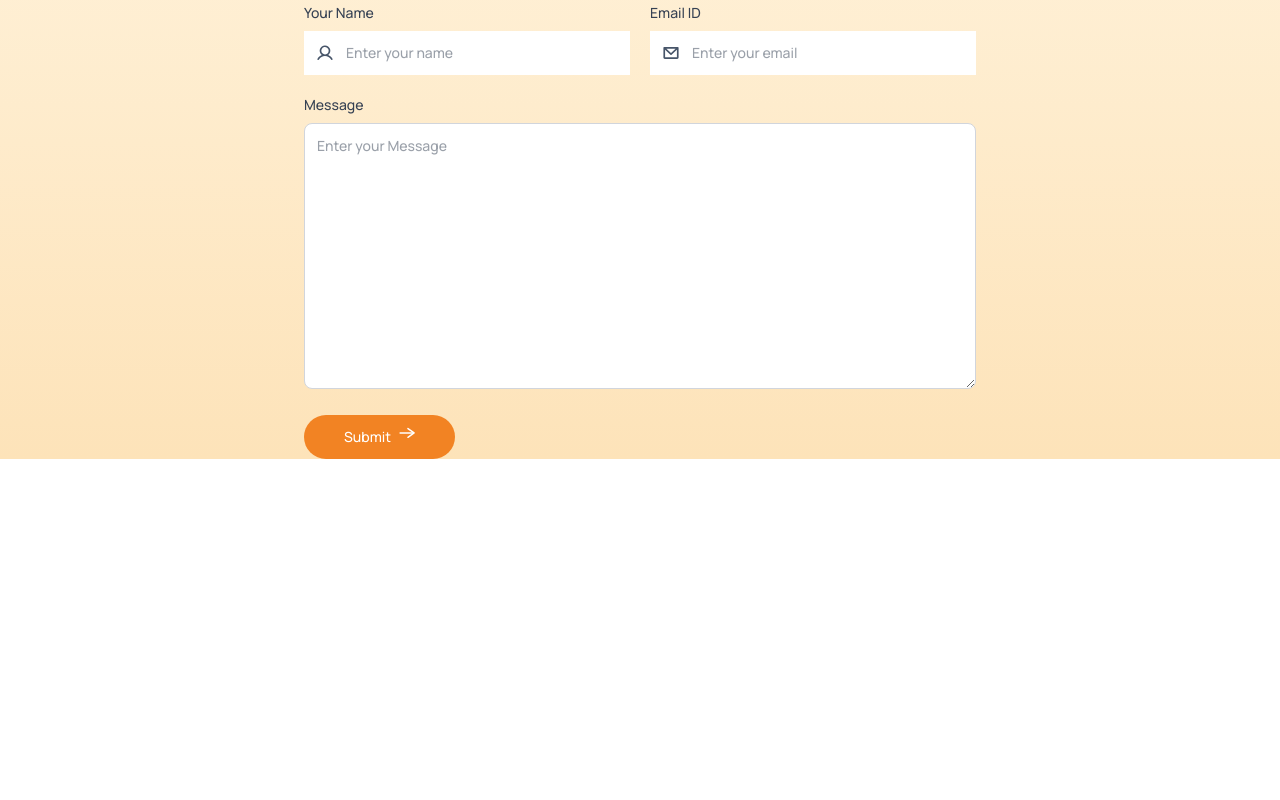
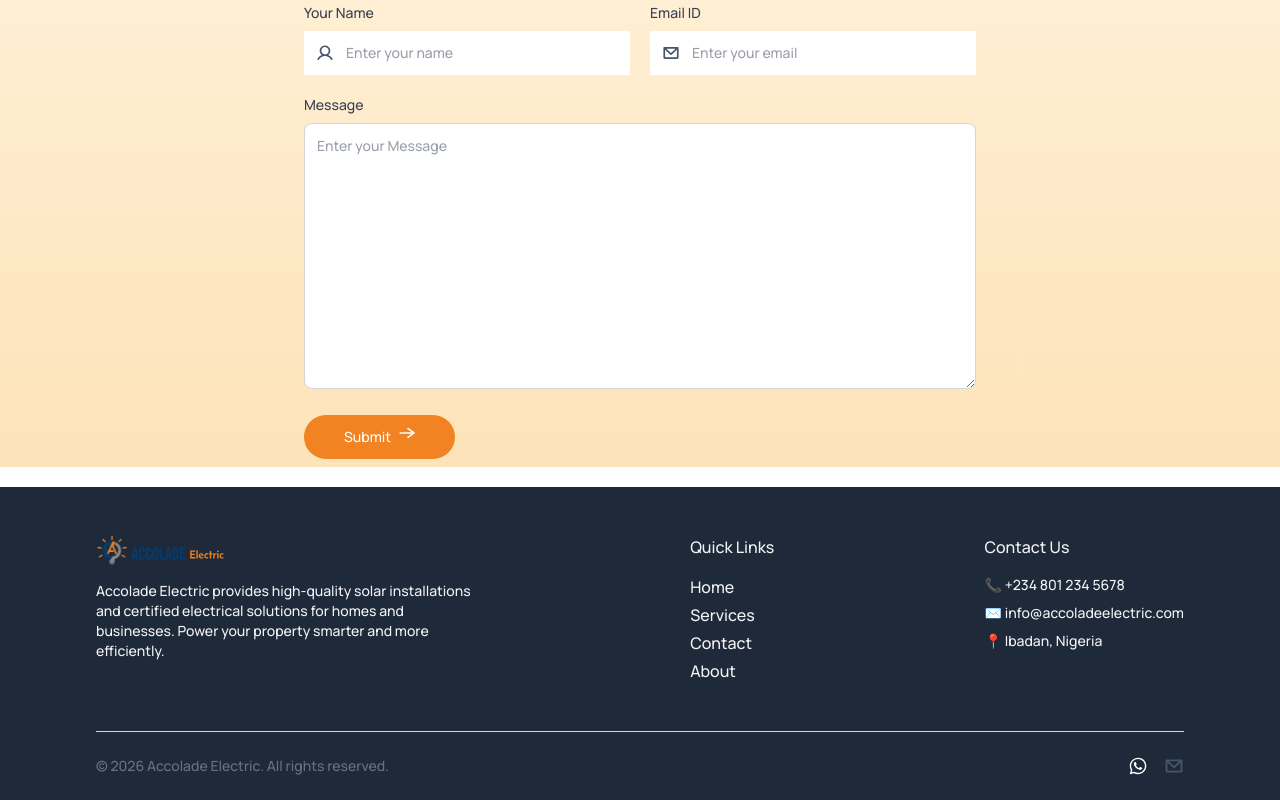
Before and after one commit to Bolarinwa2030/accolade_web_n, a React (Vite) app: page / in a window 1280 px wide. Shown: the part 4038-4838 px from the top of the page. Before the commit the page ends 4497 px from the top, so only its background shows below. Built offline with nearby package versions, Linux system fonts and the light colour scheme.

Commit message:
Footer & Contact Us

```diff
--- a/src/App.jsx
+++ b/src/App.jsx
@@ -4,15 +4,17 @@ import Hero from "./components/Hero";
 import Service from "./components/Service";
 import WhoWeAre from "./components/WhoWeAre";
 import ContactUs from "./components/ContactUs";
+import Footers from "./components/Footers";
 
 const App = () => {
-    return (
+  return (
     <div>
       <Navbar />
       <Hero />
       <Service />
       <WhoWeAre />
-      <ContactUs/>
+      <ContactUs />
+      <Footers />
     </div>
   );
 };
--- a/src/components/ContactUs.jsx
+++ b/src/components/ContactUs.jsx
@@ -52,7 +52,7 @@ const ContactUs = () => {
         </div>
         <button
           type="submit"
-          className="w-max flex gap-2 bg-primary text-white text-sm px-10 py-3 rounded-full cursor-pointer hover:scale-103 transition-all"
+          className="w-max flex gap-2 bg-primary text-white text-sm px-10 py-3 rounded-full cursor-pointer hover:scale-103 transition-all mb-2"
         >Submit <img src={assets.arrow_icon} alt="" className="w-4" /> </button>
       </form>
     </div>
--- /dev/null
+++ b/src/components/Footers.jsx
@@ -0,0 +1,62 @@
+import React from "react";
+import assets from "../assets/assets";
+
+const Footer = () => {
+  return (
+    <footer className="bg-gray-800 text-gray-100 pt-12 pb-6 px-6 sm:px-12 lg:px-24 mt-5">
+      {/* Top Section */}
+      <div className="flex flex-col md:flex-row justify-between gap-12">
+        {/* Logo & About */}
+        <div className="flex flex-col gap-4 max-w-sm">
+          <img src={assets.Logo_Correct} alt="Accolade Electric Logo" className="w-32 h-auto" />
+          <p className="text-sm">
+            Accolade Electric provides high-quality solar installations and certified electrical solutions for homes and businesses. Power your property smarter and more efficiently.
+          </p>
+        </div>
+
+        {/* Quick Links */}
+        <div className="flex flex-col gap-2">
+          <h3 className="font-semibold mb-2">Quick Links</h3>
+          <ul className="space-y-1">
+            <li>
+              <a href="#hero" className="hover:text-green-500 transition-colors">Home</a>
+            </li>
+            <li>
+              <a href="#services" className="hover:text-green-500 transition-colors">Services</a>
+            </li>
+            <li>
+              <a href="#contact-us" className="hover:text-green-500 transition-colors">Contact</a>
+            </li>
+            <li>
+              <a href="#about" className="hover:text-green-500 transition-colors">About</a>
+            </li>
+          </ul>
+        </div>
+
+        {/* Contact Info */}
+        <div className="flex flex-col gap-2">
+          <h3 className="font-semibold mb-2">Contact Us</h3>
+          <p className="text-sm flex items-center gap-2">📞 +234 801 234 5678</p>
+          <p className="text-sm flex items-center gap-2">✉️ info@accoladeelectric.com</p>
+          <p className="text-sm flex items-center gap-2">📍 Ibadan, Nigeria</p>
+        </div>
+      </div>
+
+      {/* Bottom Section */}
+      <div className="mt-12 border-t border-gray-300 pt-6 flex flex-col md:flex-row justify-between items-center text-gray-500 text-sm">
+        <p>© 2026 Accolade Electric. All rights reserved.</p>
+        <div className="flex gap-4 mt-4 md:mt-0">
+          <a href="#!" className="hover:text-green-500 transition-colors">
+            <img src={assets.WhatsApp} alt="WhatsApp" className="w-5 h-5" />
+          </a>
+          <a href="#!" className="hover:text-green-500 transition-colors">
+            <img src={assets.email_icon} alt="Email" className="w-5 h-5" />
+          </a>
+
+        </div>
+      </div>
+    </footer>
+  );
+};
+
+export default Footer;
```
